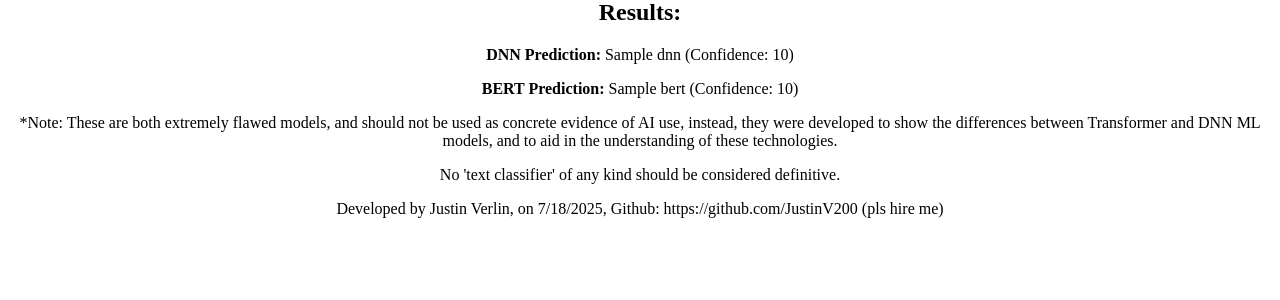
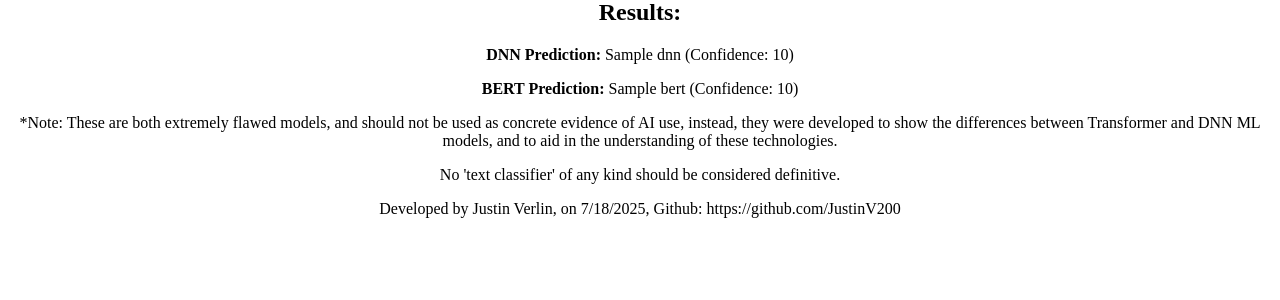
Before and after one commit to JustinV200/Bert.vs.DNN-AITextClassifier, a Flask app: template templates/index.html in a window 1280 px wide. Shown: the part 300-600 px from the top of the page. Run offline with Flask 3, Linux system fonts and the light colour scheme; the template is opened without the code that fills it: most values are stand-ins (such as "Sample title", 1, 10 or a date in 2020); parts of the project's set-up code (start-up, migrations or seed data) failed here and were passed over.

Commit message:
fix so gcloud runs

```diff
--- a/templates/index.html
+++ b/templates/index.html
@@ -19,7 +19,7 @@
 <p><strong>BERT Prediction:</strong> {{ result.bert.label }} (Confidence: {{ result.bert.confidence | round(2) }})</p>
     <p> *Note: These are both extremely flawed models, and should not be used as concrete evidence of AI use, instead, they were developed to show the differences between Transformer and DNN ML models, and to aid in the understanding of these technologies.</p>
     <p>No 'text classifier' of any kind should be considered definitive.</p>
-    <p>Developed by Justin Verlin, on 7/18/2025, Github: https://github.com/JustinV200 (pls hire me)</p>
+    <p>Developed by Justin Verlin, on 7/18/2025, Github: https://github.com/JustinV200</p>
     </center>
     {% endif %}
 </body>
```
